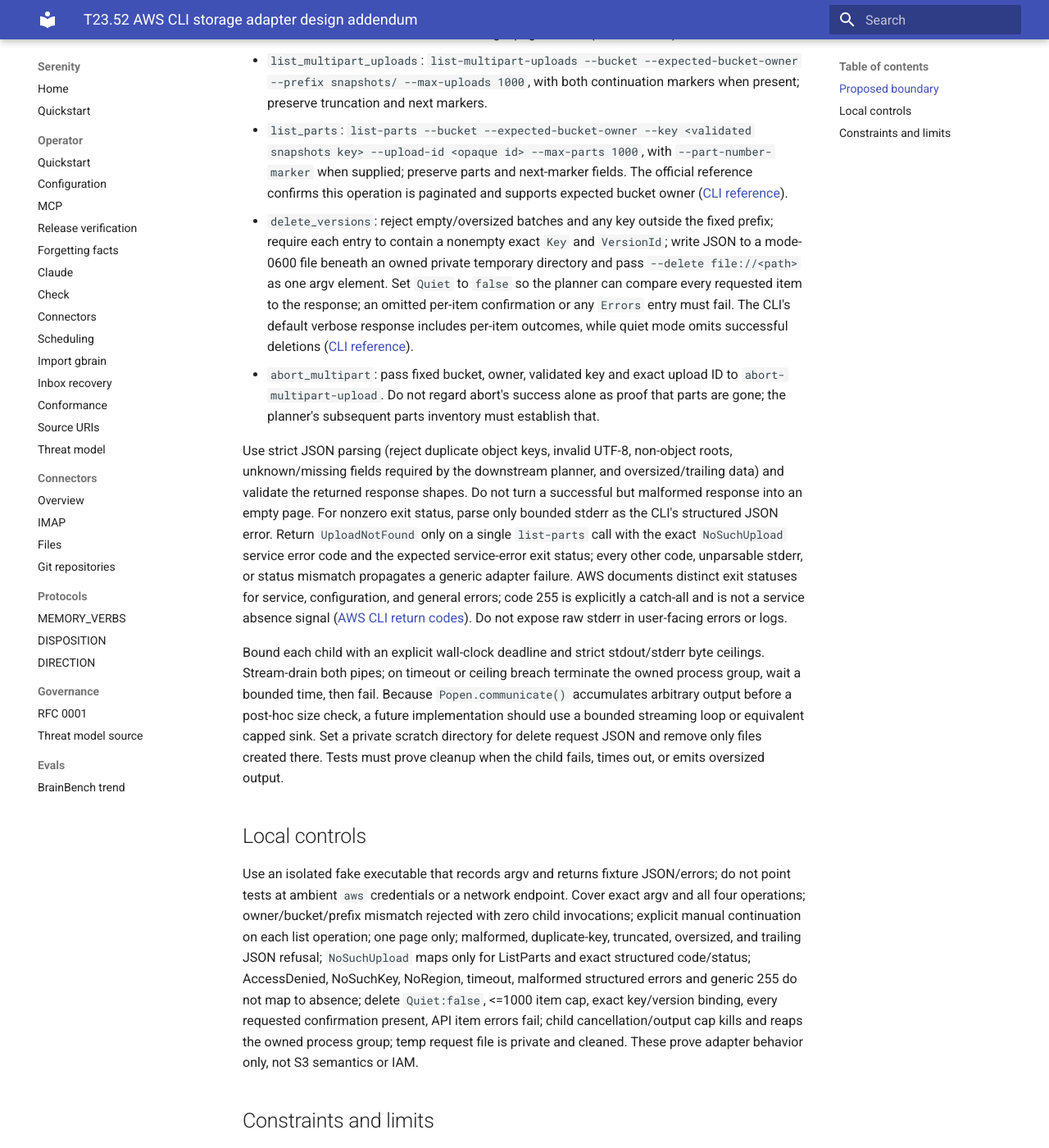
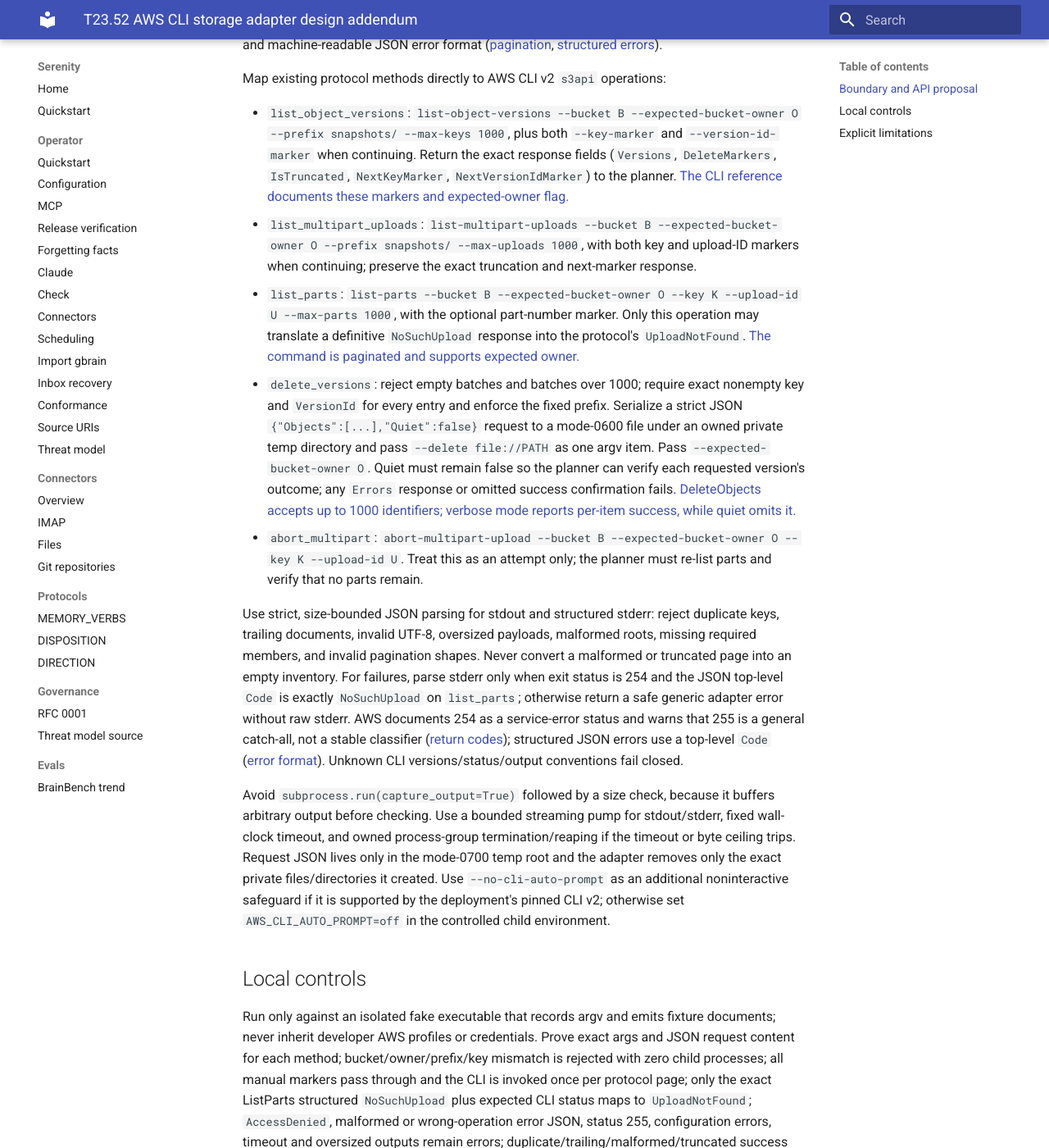
Before and after one commit to sirerun/serenity, an MkDocs documentation site: the page built from docs/plans/t23-52-awscli-adapter-design-addendum-2026-10-01.md, in a window 1280 px wide and 1400 px high, scrolled down 921 px. Shown: the whole window at 82% size. Built offline with MkDocs 1.6.1 and Material for MkDocs 9.7.7, drawn with Linux system fonts in a browser that asks for light colours; some of the changed text lies outside the part shown.

Commit message:
docs: design CLI retention adapter without wiring

````diff
--- a/docs/plans/t23-52-awscli-adapter-design-addendum-2026-10-01.md
+++ b/docs/plans/t23-52-awscli-adapter-design-addendum-2026-10-01.md
@@ -1,31 +1,41 @@
 # T23.52 AWS CLI storage adapter design addendum
 
-This addendum supersedes the boto3 adapter recommendation in `t23-48-52-journal-retention-adapter-discovery-2026-10-01.md`. The selected local substrate is the already-installed AWS CLI v2. This remains an unwired design; no AWS command was run.
+This coordinator-selected design supersedes the boto3 proposal in `t23-48-52-journal-retention-adapter-discovery-2026-10-01.md`. It describes an unwired source-only adapter; no AWS invocation was made.
 
-## Proposed boundary
+## Boundary and API proposal
 
-Add `deploy/hosted/backup_retention_awscli.py` implementing the existing `backup_retention.Storage` protocol, with a separate `deploy/hosted/tests/test_backup_retention_awscli.py`. The adapter must be inert at import and construction: it receives an explicit AWS CLI executable path, region, expected account owner, bucket, timeout/output ceilings and private scratch root. It never searches PATH for a different executable, loads credentials itself, chooses a bucket/owner/region, starts a purge, or schedules work. Protocol calls that pass a bucket or expected owner different from the configured values fail before subprocess creation. Listing/deleting/aborting is restricted to the fixed `snapshots/` namespace and validated keys/upload IDs.
+Create `deploy/hosted/backup_retention_awscli.py`, implementing the existing `backup_retention.Storage` protocol, and a separate `deploy/hosted/tests/test_backup_retention_awscli.py`. Keep both outside the existing planner and deployment wiring. Proposed constructor:
 
-Use `subprocess.Popen` with a fixed argument vector and `shell=False`; never interpolate values into a shell string. Every call pins `--region <region> --no-cli-pager --no-paginate --output json --cli-error-format json`. Calls pass `--expected-bucket-owner <account-id>` wherever the command supports it. `--no-paginate` is required because the planner, not the CLI, owns bounded pagination and continuation-marker validation. The CLI reference documents the pagination controls and structured JSON errors ([AWS CLI pagination](https://docs.aws.amazon.com/cli/latest/userguide/cli-usage-pagination.html), [structured errors](https://docs.aws.amazon.com/cli/latest/userguide/cli-usage-error-format.html)).
+```python
+AWSCLIStorage(*, executable: str, region: str, bucket: str,
+              expected_owner: str, temp_root: str,
+              command_timeout_seconds: int = 60,
+              stdout_limit_bytes: int = 64 * 1024 * 1024,
+              stderr_limit_bytes: int = 64 * 1024)
+```
 
-Map protocol operations to the documented `s3api` request shapes:
+Exact defaults and ceilings remain coordinator policy to freeze. The executable must be an explicit absolute path and the remaining scope values nonempty and validated. Each protocol call still supplies `bucket` and `expected_owner`; mismatches fail before spawning. Inventory operations must use only the exact `snapshots/` prefix; object keys for parts/abort and every delete key must match that namespace. The adapter constructs no client, discovers no executable, loads no credentials, and triggers no operation at import/construction time.
 
-- `list_object_versions`: `list-object-versions --bucket --expected-bucket-owner --prefix snapshots/ --max-keys 1000`, with `--key-marker` and `--version-id-marker` only when supplied. Preserve `Versions`, `DeleteMarkers`, `IsTruncated`, `NextKeyMarker`, `NextVersionIdMarker`, and all inventory fields exactly for planner validation. AWS documents these marker fields and single-page control ([CLI reference](https://docs.aws.amazon.com/cli/latest/reference/s3api/list-object-versions.html)).
-- `list_multipart_uploads`: `list-multipart-uploads --bucket --expected-bucket-owner --prefix snapshots/ --max-uploads 1000`, with both continuation markers when present; preserve truncation and next markers.
-- `list_parts`: `list-parts --bucket --expected-bucket-owner --key <validated snapshots key> --upload-id <opaque id> --max-parts 1000`, with `--part-number-marker` when supplied; preserve parts and next-marker fields. The official reference confirms this operation is paginated and supports expected bucket owner ([CLI reference](https://docs.aws.amazon.com/cli/latest/reference/s3api/list-parts.html)).
-- `delete_versions`: reject empty/oversized batches and any key outside the fixed prefix; require each entry to contain a nonempty exact `Key` and `VersionId`; write JSON to a mode-0600 file beneath an owned private temporary directory and pass `--delete file://<path>` as one argv element. Set `Quiet` to `false` so the planner can compare every requested item to the response; an omitted per-item confirmation or any `Errors` entry must fail. The CLI's default verbose response includes per-item outcomes, while quiet mode omits successful deletions ([CLI reference](https://docs.aws.amazon.com/cli/latest/reference/s3api/delete-objects.html)).
-- `abort_multipart`: pass fixed bucket, owner, validated key and exact upload ID to `abort-multipart-upload`. Do not regard abort's success alone as proof that parts are gone; the planner's subsequent parts inventory must establish that.
+Each child receives a fixed argv list with `shell=False`, an explicit `--region`, `--no-cli-pager`, `--no-paginate`, `--output json`, and `--cli-error-format json`. Do not accept arbitrary CLI args, profile names, endpoint URLs, shell fragments, or caller-selected prefixes. Runtime credential/config/environment provenance must be explicitly reviewed before later wiring; this helper must not allow endpoint overrides from environment/config to silently redirect requests. The official CLI references document these flags, the single-page behavior of `--no-paginate`, and machine-readable JSON error format ([pagination](https://docs.aws.amazon.com/cli/latest/userguide/cli-usage-pagination.html), [structured errors](https://docs.aws.amazon.com/cli/latest/userguide/cli-usage-error-format.html)).
 
-Use strict JSON parsing (reject duplicate object keys, invalid UTF-8, non-object roots, unknown/missing fields required by the downstream planner, and oversized/trailing data) and validate the returned response shapes. Do not turn a successful but malformed response into an empty page. For nonzero exit status, parse only bounded stderr as the CLI's structured JSON error. Return `UploadNotFound` only on a single `list-parts` call with the exact `NoSuchUpload` service error code and the expected service-error exit status; every other code, unparsable stderr, or status mismatch propagates a generic adapter failure. AWS documents distinct exit statuses for service, configuration, and general errors; code 255 is explicitly a catch-all and is not a service absence signal ([AWS CLI return codes](https://docs.aws.amazon.com/cli/latest/topic/return-codes.html)). Do not expose raw stderr in user-facing errors or logs.
+Map existing protocol methods directly to AWS CLI v2 `s3api` operations:
 
-Bound each child with an explicit wall-clock deadline and strict stdout/stderr byte ceilings. Stream-drain both pipes; on timeout or ceiling breach terminate the owned process group, wait a bounded time, then fail. Because `Popen.communicate()` accumulates arbitrary output before a post-hoc size check, a future implementation should use a bounded streaming loop or equivalent capped sink. Set a private scratch directory for delete request JSON and remove only files created there. Tests must prove cleanup when the child fails, times out, or emits oversized output.
+- `list_object_versions`: `list-object-versions --bucket B --expected-bucket-owner O --prefix snapshots/ --max-keys 1000`, plus both `--key-marker` and `--version-id-marker` when continuing. Return the exact response fields (`Versions`, `DeleteMarkers`, `IsTruncated`, `NextKeyMarker`, `NextVersionIdMarker`) to the planner. [The CLI reference documents these markers and expected-owner flag.](https://docs.aws.amazon.com/cli/latest/reference/s3api/list-object-versions.html)
+- `list_multipart_uploads`: `list-multipart-uploads --bucket B --expected-bucket-owner O --prefix snapshots/ --max-uploads 1000`, with both key and upload-ID markers when continuing; preserve the exact truncation and next-marker response.
+- `list_parts`: `list-parts --bucket B --expected-bucket-owner O --key K --upload-id U --max-parts 1000`, with the optional part-number marker. Only this operation may translate a definitive `NoSuchUpload` response into the protocol's `UploadNotFound`. [The command is paginated and supports expected owner.](https://docs.aws.amazon.com/cli/latest/reference/s3api/list-parts.html)
+- `delete_versions`: reject empty batches and batches over 1000; require exact nonempty key and `VersionId` for every entry and enforce the fixed prefix. Serialize a strict JSON `{"Objects":[...],"Quiet":false}` request to a mode-0600 file under an owned private temp directory and pass `--delete file://PATH` as one argv item. Pass `--expected-bucket-owner O`. Quiet must remain false so the planner can verify each requested version's outcome; any `Errors` response or omitted success confirmation fails. [DeleteObjects accepts up to 1000 identifiers; verbose mode reports per-item success, while quiet omits it.](https://docs.aws.amazon.com/cli/latest/reference/s3api/delete-objects.html)
+- `abort_multipart`: `abort-multipart-upload --bucket B --expected-bucket-owner O --key K --upload-id U`. Treat this as an attempt only; the planner must re-list parts and verify that no parts remain.
+
+Use strict, size-bounded JSON parsing for stdout and structured stderr: reject duplicate keys, trailing documents, invalid UTF-8, oversized payloads, malformed roots, missing required members, and invalid pagination shapes. Never convert a malformed or truncated page into an empty inventory. For failures, parse stderr only when exit status is 254 and the JSON top-level `Code` is exactly `NoSuchUpload` on `list_parts`; otherwise return a safe generic adapter error without raw stderr. AWS documents 254 as a service-error status and warns that 255 is a general catch-all, not a stable classifier ([return codes](https://docs.aws.amazon.com/cli/latest/topic/return-codes.html)); structured JSON errors use a top-level `Code` ([error format](https://docs.aws.amazon.com/cli/latest/userguide/cli-usage-error-format.html)). Unknown CLI versions/status/output conventions fail closed.
+
+Avoid `subprocess.run(capture_output=True)` followed by a size check, because it buffers arbitrary output before checking. Use a bounded streaming pump for stdout/stderr, fixed wall-clock timeout, and owned process-group termination/reaping if the timeout or byte ceiling trips. Request JSON lives only in the mode-0700 temp root and the adapter removes only the exact private files/directories it created. Use `--no-cli-auto-prompt` as an additional noninteractive safeguard if it is supported by the deployment's pinned CLI v2; otherwise set `AWS_CLI_AUTO_PROMPT=off` in the controlled child environment.
 
 ## Local controls
 
-Use an isolated fake executable that records argv and returns fixture JSON/errors; do not point tests at ambient `aws` credentials or a network endpoint. Cover exact argv and all four operations; owner/bucket/prefix mismatch rejected with zero child invocations; explicit manual continuation on each list operation; one page only; malformed, duplicate-key, truncated, oversized, and trailing JSON refusal; `NoSuchUpload` maps only for ListParts and exact structured code/status; AccessDenied, NoSuchKey, NoRegion, timeout, malformed structured errors and generic 255 do not map to absence; delete `Quiet:false`, <=1000 item cap, exact key/version binding, every requested confirmation present, API item errors fail; child cancellation/output cap kills and reaps the owned process group; temp request file is private and cleaned. These prove adapter behavior only, not S3 semantics or IAM.
+Run only against an isolated fake executable that records argv and emits fixture documents; never inherit developer AWS profiles or credentials. Prove exact args and JSON request content for each method; bucket/owner/prefix/key mismatch is rejected with zero child processes; all manual markers pass through and the CLI is invoked once per protocol page; only the exact ListParts structured `NoSuchUpload` plus expected CLI status maps to `UploadNotFound`; `AccessDenied`, malformed or wrong-operation error JSON, status 255, configuration errors, timeout and oversized outputs remain errors; duplicate/trailing/malformed/truncated success JSON fails closed; delete has `Quiet:false`, the <=1000 limit and exact per-version confirmations; command timeout/output-limit handling kills and reaps only the owned process group; and scratch JSON permissions/cleanup hold for success and every failure path. These tests establish local argument translation and parser behavior only.
 
-## Constraints and limits
+## Explicit limitations
 
-Do not add a boto3 dependency or inspect the AWS CLI's private botocore bundle. The prior boto3 proposal is rejected because the hosted bootstrap installs AWS CLI v2 (`deploy/hosted/bootstrap.sh`) and does not package boto3. Keep the library and adapter unwired: no `purge.py`, unit/timer, uploader/download integration, credentials setup, or production entry point in this slice. The fixed prefix is consistent with `backup_retention.SNAPSHOTS_PREFIX`; `deletion-journal/` is explicitly excluded and must never be inventoried or deleted.
+This is not a purge runner or authority mechanism. The class contains a destructive delete primitive because it implements the frozen `Storage` seam, but it must remain unwired. Do not add `purge.py`, service/timer installation, backup.sh changes, download integration, IAM/credential configuration, endpoint URLs, production CLI entry point, plan signing/approval, or object deletion in this slice. The source-only adapter does not prove which account/role the real executable uses; freeze an explicit child environment/config policy and production owner/account provenance before wiring.
 
-Before any future wiring, coordinator must freeze the exact executable/config provenance contract and process environment policy (especially preventing ambient endpoint overrides or injected profiles from redirecting requests), resource ceilings, and serialized delete-plan approval boundary. T23.52 still needs an installed hourly service/timer, task54 stack-scoped IAM/alarms, task57 installation, task64 runtime proof, and task66 live disposable-bucket qualification of all versions/delete markers/multipart cleanup and the 31-day maximum. This source-only adapter does not authorize deletion or prove retention.
+T23.52 still requires manifest-bound COMPLETE upload/download integration, exact reviewed dry-run/apply authority, all versions/delete markers and multipart cleanup with verification, installed hourly scheduling (task57), runtime proof (task64), and disposable-resource qualification of the 31-day window (task66). T23.48's current-main Go journal adapter still needs its separate current stack/IAM/conditional-write and generation-adoption qualifications. No result in this report marks either task accepted.
````
